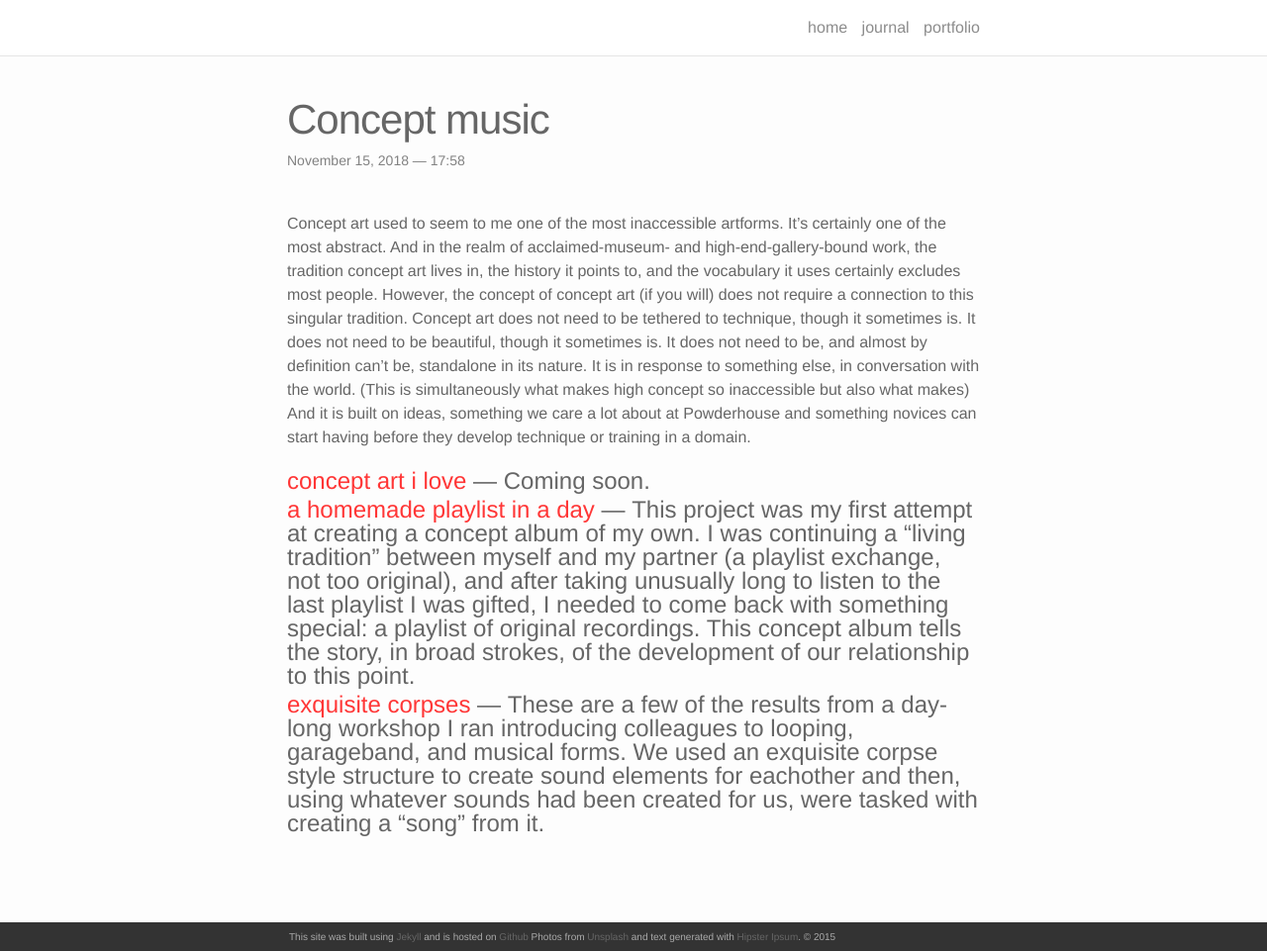
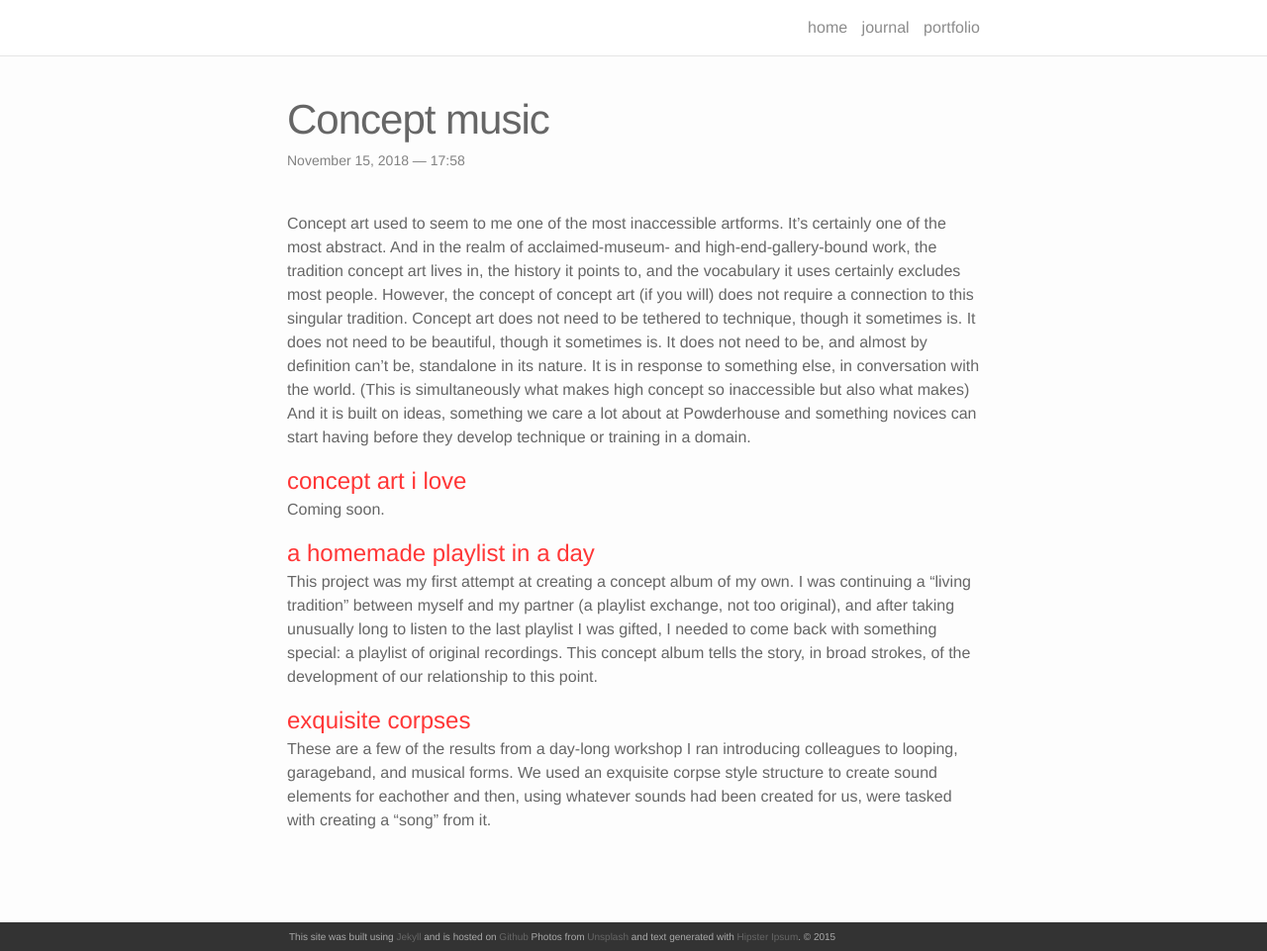
Before and after one commit to shduff/noise, a Jekyll site: the page built from _portfolio/5_conceptalbum.markdown, in a window 1280 px wide and 961 px high. Shown: the whole window at 99% size. Built offline with Jekyll 4.4.1, drawn with Linux system fonts in a browser that asks for light colours; nearby versions of some CDN libraries.

Commit message:
styling tweak

```diff
--- a/_portfolio/5_conceptalbum.markdown
+++ b/_portfolio/5_conceptalbum.markdown
@@ -7,8 +7,11 @@ img: /noise/media/waveform.png
 
 Concept art used to seem to me one of the most inaccessible artforms. It’s certainly one of the most abstract. And in the realm of acclaimed-museum- and high-end-gallery-bound work, the tradition concept art lives in, the history it points to, and the vocabulary it uses certainly excludes most people. However, the concept of concept art (if you will) does not require a connection to this singular tradition. Concept art does not need to be tethered to technique, though it sometimes is. It does not need to be beautiful, though it sometimes is. It does not need to be, and almost by definition can’t be, standalone in its nature. It is in response to something else, in conversation with the world. (This is simultaneously what makes high concept so inaccessible but also what makes) And it is built on ideas, something we care a lot about at Powderhouse and something novices can start having before they develop technique or training in a domain.
 
-# [concept art i love](#tk) — Coming soon.
+# [concept art i love](#tk)
+Coming soon.
 
-# [a homemade playlist in a day](https://www.dropbox.com/sh/ar9hacsxu8r9g73/AABMdvUCwwaZhMSyHFstmh3Wa?dl=0) — This project was my first attempt at creating a concept album of my own. I was continuing a "living tradition" between myself and my partner (a playlist exchange, not too original), and after taking unusually long to listen to the last playlist I was gifted, I needed to come back with something special: a playlist of original recordings. This concept album tells the story, in broad strokes, of the development of our relationship to this point.
+# [a homemade playlist in a day](https://www.dropbox.com/sh/ar9hacsxu8r9g73/AABMdvUCwwaZhMSyHFstmh3Wa?dl=0)
+This project was my first attempt at creating a concept album of my own. I was continuing a "living tradition" between myself and my partner (a playlist exchange, not too original), and after taking unusually long to listen to the last playlist I was gifted, I needed to come back with something special: a playlist of original recordings. This concept album tells the story, in broad strokes, of the development of our relationship to this point.
 
-# [exquisite corpses](https://drive.google.com/drive/folders/1fEgEAYKz2mzBxlXl_7QiqSzx9Hr3g6Dg?usp=sharing) — These are a few of the results from a day-long workshop I ran introducing colleagues to looping, garageband, and musical forms. We used an exquisite corpse style structure to create sound elements for eachother and then, using whatever sounds had been created for us, were tasked with creating a "song" from it.
+# [exquisite corpses](https://drive.google.com/drive/folders/1fEgEAYKz2mzBxlXl_7QiqSzx9Hr3g6Dg?usp=sharing)
+These are a few of the results from a day-long workshop I ran introducing colleagues to looping, garageband, and musical forms. We used an exquisite corpse style structure to create sound elements for eachother and then, using whatever sounds had been created for us, were tasked with creating a "song" from it.
```
